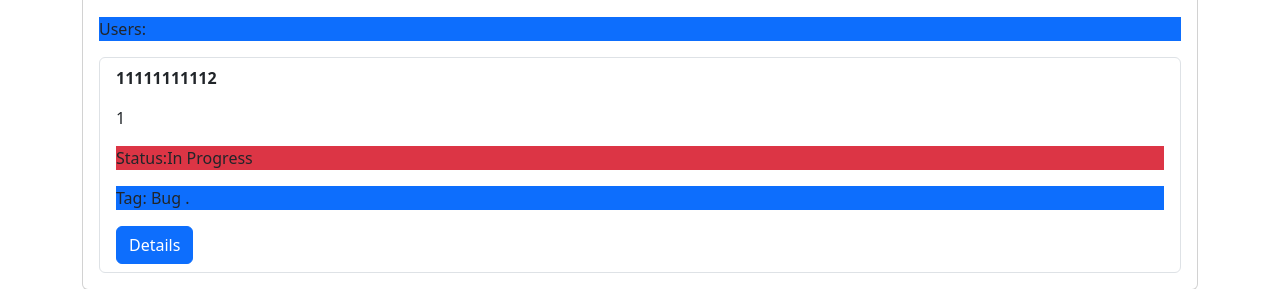
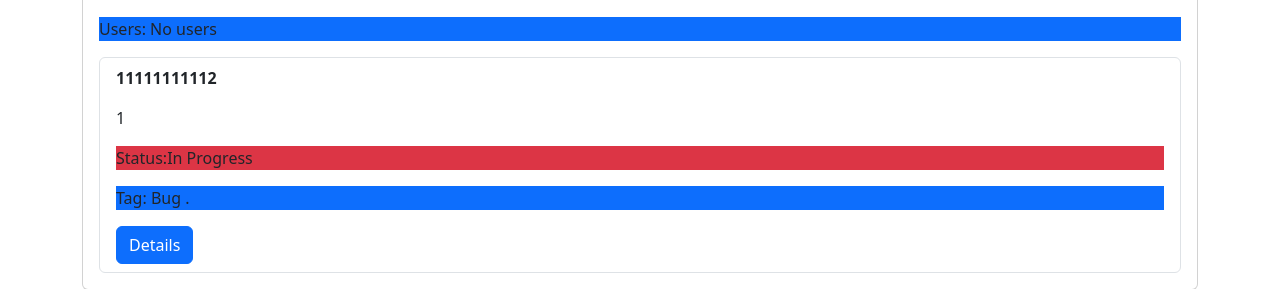
Before and after one commit to Vityaendless/HW_To_Do_list_AS_schooll, a Django app: page /project/2 in a window 1280 px wide. Shown: the part 255-544 px from the top of the page. Run offline with Django 5.2, Linux system fonts and the light colour scheme; data comes from the database, SQL or seed files in the repository; both versions use the stored data as it was after the commit.

Commit message:
Task 3 done - some fixes and change permission logic

```diff
--- a/source/accounts/forms.py
+++ b/source/accounts/forms.py
@@ -3,14 +3,16 @@ from django import forms
 
 
 class NewUserForm(UserCreationForm):
-    email = forms.CharField(required=True)
+    email = forms.EmailField(required=True)
 
     class Meta(UserCreationForm.Meta):
         fields = ('username', 'password1', 'password2', 'first_name', 'last_name', 'email')
 
     def clean(self):
         cleaned_data = super().clean()
+        #cleaned_data = self.cleaned_data
         first_name = cleaned_data.get("first_name")
         last_name = cleaned_data.get("last_name")
-        if first_name == "" or last_name == "":
+        if not first_name or not last_name:
             raise forms.ValidationError('Last name or first name are empty.')
+        #return cleaned_data
--- a/source/webapp/models.py
+++ b/source/webapp/models.py
@@ -46,9 +46,14 @@ class Project(AbstractModel):
     start_date = models.DateField(verbose_name="Start Date")
     end_date = models.DateField(verbose_name="End Date", null=True, blank=True)
     title = models.CharField(max_length=50, validators=[MinLengthValidator(5)], verbose_name="Title")
-    users = models.ManyToManyField('auth.User', related_name='users', verbose_name='Users')
+    users = models.ManyToManyField('auth.User', related_name='users', verbose_name='Users') #или get_user_model()
     description = models.TextField(max_length=3000, null=True, blank=True, verbose_name="Description")
     is_deleted = models.BooleanField(default=False, verbose_name='Deleted?')
+
+    class Meta:
+        permissions = [
+            ('update_users_in_project', 'Can update users in project')
+        ]
 
     def __str__(self):
         return f"Project {self.title}"
--- a/source/webapp/templates/partial/base_menu.html
+++ b/source/webapp/templates/partial/base_menu.html
@@ -2,9 +2,9 @@
     <a class="nav-link active" aria-current="page" href="{% url 'accounts:registration' %}?next={{ request.get_full_path }}">Registration</a>
     <a class="nav-link active" aria-current="page" href="{% url 'accounts:login' %}?next={{ request.get_full_path }}">Log in</a>
 {% else %}
-    <form id="logout-form" method="post" action="{% url 'accounts:logout' %}">
+    <form id="logout-form" method="post" action="{% url 'accounts:logout' %}?next={{ request.get_full_path }}">
         {% csrf_token %}
-        <button type="submit">Log out</button>
+        <input class="btn btn-link text-success-emphasis text-decoration-none" value="Exit" type="submit">
     </form>
 {% endif %}
 <a class="nav-link" aria-current="page" href="{% url 'webapp:index' %}">Projects list</a>
--- a/source/webapp/templates/partial/detail_menu_project.html
+++ b/source/webapp/templates/partial/detail_menu_project.html
@@ -1,4 +1,4 @@
-{% if perms.webapp.add_task or request.user in project.users.all %}
+{% if perms.webapp.add_task and request.user in project.users.all %}
     <a class="nav-link" href="{% url 'webapp:new_task' pk=project.pk %}">New task</a>
 {% endif %}
 {% if perms.webapp.change_project %}
--- a/source/webapp/templates/partial/detail_menu_task.html
+++ b/source/webapp/templates/partial/detail_menu_task.html
@@ -1,6 +1,6 @@
-{% if perms.webapp.change_task or request.user in task.project.users.all %}
+{% if perms.webapp.change_task and request.user in task.project.users.all %}
     <a class="nav-link" href="{% url 'webapp:update_task' pk=task.pk %}">Update task</a>
 {% endif %}
-{% if perms.webapp.delete_task or request.user in task.project.users.all %}
+{% if perms.webapp.delete_task and request.user in task.project.users.all %}
     <a class="nav-link bg-danger" href="{% url 'webapp:delete_task' pk=task.pk %}">Delete task</a>
 {% endif %}
--- a/source/webapp/templates/partial/task_item.html
+++ b/source/webapp/templates/partial/task_item.html
@@ -7,10 +7,10 @@
     {% endfor %}</p>
         <div class="d-flex mt-1">
             <a href="{% url 'webapp:task_view' pk=task.pk %}" class="btn btn-primary me-1">Details</a>
-            {% if perms.webapp.change_task or request.user in task.project.users.all %}
+            {% if perms.webapp.change_task and request.user in task.project.users.all %}
                 <a href="{% url 'webapp:update_task' pk=task.pk %}" class="btn btn-dark me-1">Update</a>
             {% endif %}
-            {% if perms.webapp.delete_task or request.user in task.project.users.all %}
+            {% if perms.webapp.delete_task and request.user in task.project.users.all %}
                 <a href="{% url 'webapp:delete_task' pk=task.pk %}" class="btn btn-danger">Delete</a>
             {% endif %}
         </div>
--- a/source/webapp/templates/projects/project_view.html
+++ b/source/webapp/templates/projects/project_view.html
@@ -21,9 +21,11 @@
             <p class="card-text">End date: {{ project.end_date }}</p>
             <p class="bg-primary">Users:{% for user in project.users.all %}
                 {{ user.username }} {% if forloop.last %}.{% else %},{% endif %}
+                {% empty %}
+                    No users
                 {% endfor %}
             </p>
-            {% if request.user in project.users.all %}
+            {% if perms.webapp.update_users_in_project and request.user in project.users.all %}
                 <a class="nav-link" href="{% url 'webapp:update_users' pk=project.pk %}">Update users</a>
             {% endif %}
             {% for task in tasks %}
--- a/source/webapp/views/project_views.py
+++ b/source/webapp/views/project_views.py
@@ -95,10 +95,7 @@ class UsersInProjectUpdateView(PermissionRequiredMixin, UpdateView):
     template_name = 'projects/update_users_in_project.html'
     model = Project
     form_class = UsersInProjectForm
-    permission_required = 'webapp.change_project'
+    permission_required = 'webapp.update_users_in_project'
 
     def has_permission(self):
-        developer = Group.objects.get_or_create(name='Developer')
-        print(developer)
-        no_access = len(self.request.user.groups.all()) == 1 and self.request.user.groups.first() == developer[0]
-        return self.request.user in self.get_object().users.all() and not no_access
+        return super().has_permission() and self.request.user in self.get_object().users.all()
```
Also changed, not shown: source/webapp/views/task_views.py (+3 -9 lines), source/db.sqlite3, source/webapp/migrations/0023_alter_project_options.py (added).
